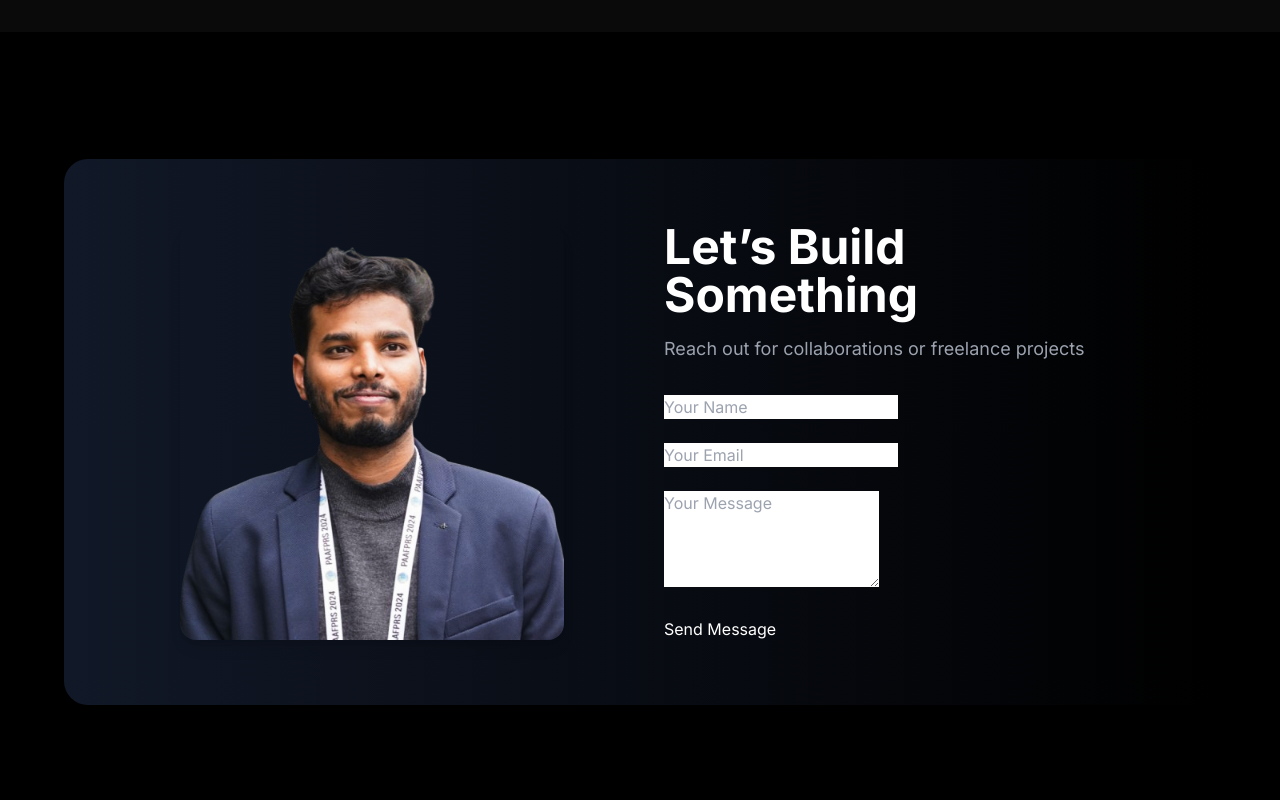
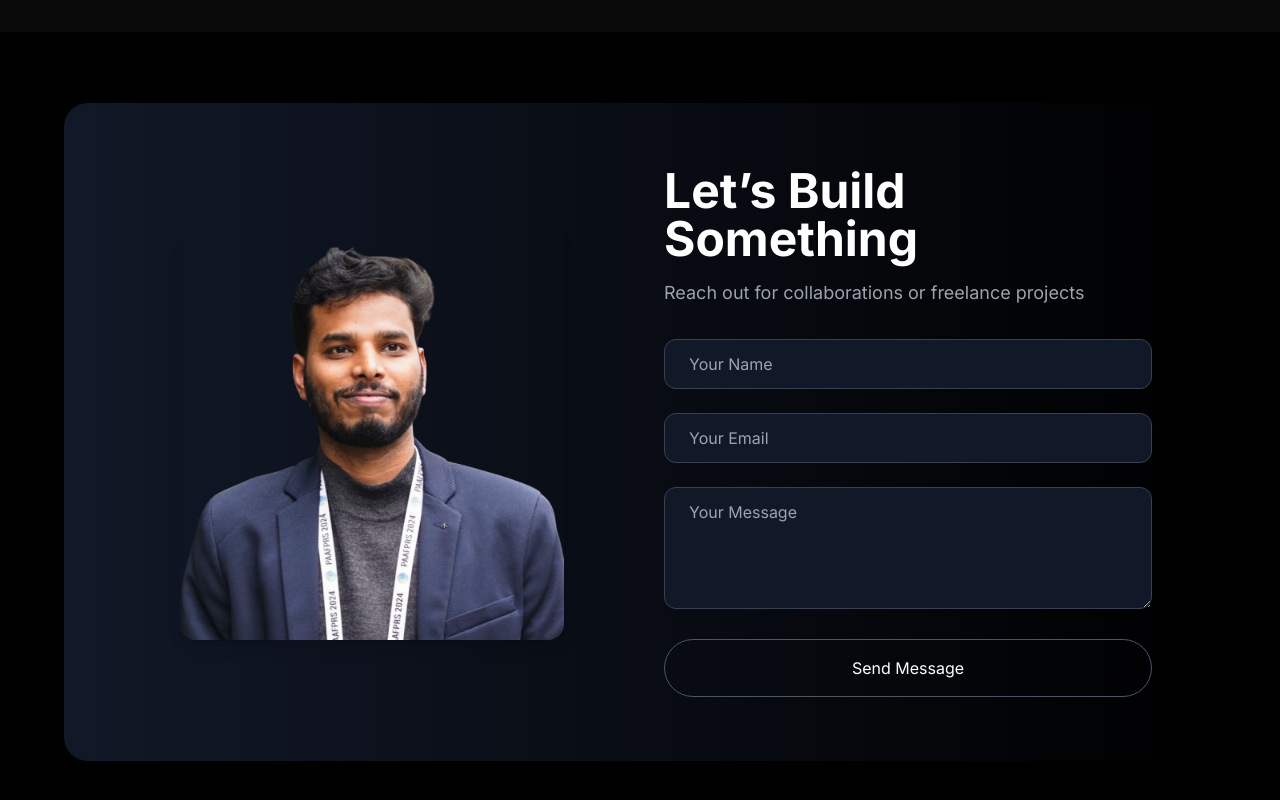
Before and after one commit to shubhampra036/My-live-, a website: page index.html in a window 1280 px wide. Shown: the part 2368-3168 px from the top of the page. Drawn offline with nearby package versions, Linux system fonts and the light colour scheme.

Commit message:
Update index.html

```diff
--- a/index.html
+++ b/index.html
@@ -352,18 +352,18 @@
 
   <form id="whatsappForm" class="space-y-6">
   <div class="relative">
-    <input type="text" id="name" placeholder="Your Name" class="...">
+    <input type="text" id="name" placeholder="Your Name" class="w-full px-6 py-3 bg-gray-900 border border-gray-700 rounded-xl focus:border-pink-500 outline-none text-white">
   </div>
 
   <div class="relative">
-    <input type="email" id="email" placeholder="Your Email" class="...">
+    <input type="email" id="email" placeholder="Your Email" class="w-full px-6 py-3 bg-gray-900 border border-gray-700 rounded-xl focus:border-pink-500 outline-none text-white">
   </div>
 
   <div class="relative">
-    <textarea id="message" placeholder="Your Message" rows="4" class="..."></textarea>
+    <textarea id="message" placeholder="Your Message" rows="4" class="w-full px-6 py-3 bg-gray-900 border border-gray-700 rounded-xl focus:border-pink-500 outline-none text-white"></textarea>
   </div>
 
-  <button type="submit" class="...">Send Message</button>
+  <button type="submit" class="group w-full flex items-center justify-center space-x-2 border border-gray-600 hover:border-pink-500 text-white px-8 py-4 rounded-full transition-all duration-300 hover:bg-pink-500/10">Send Message</button>
 </form>
 
     </div>
```
